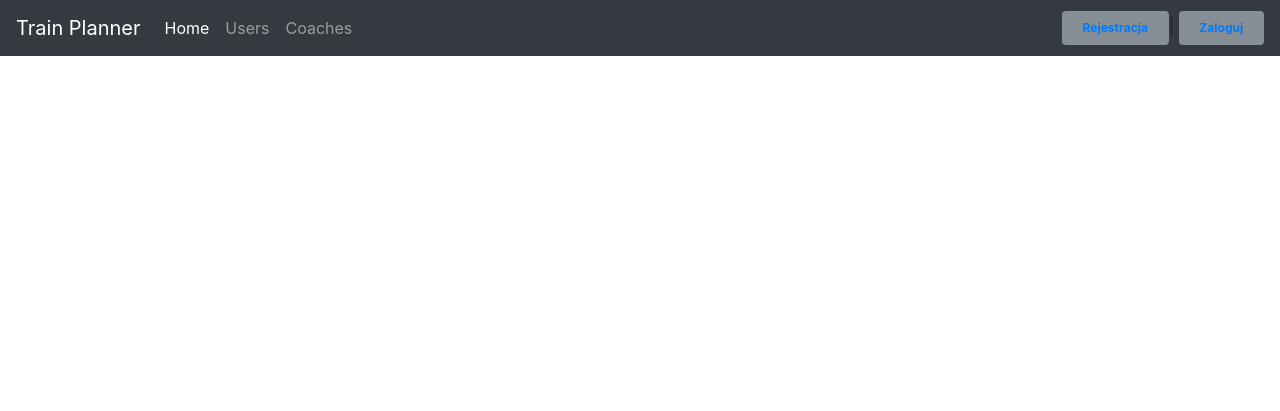
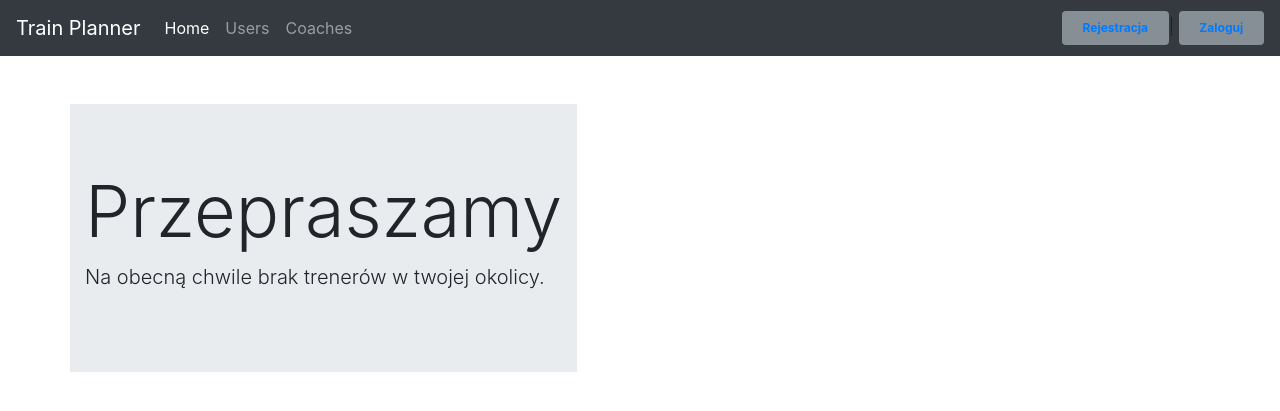
Before and after one commit to adriann1410/Trening-Planer, a Django app: page /coaches in a window 1280 px wide. Shown: the top 411 px of the page. Run offline with Django 3.2, Linux system fonts and the light colour scheme; some libraries are stand-ins or nearby versions.

Commit message:
No coaches alert

```diff
--- a/main/templates/coaches.html
+++ b/main/templates/coaches.html
@@ -3,6 +3,7 @@
 
 {% block content %}
 <div class = "container">
+    {% if coaches %}
     {% for coach in coaches %}
         <div class = "mt-4">
             <div class = "jumbotron">
@@ -31,5 +32,20 @@
             </div>
         </div>
     {% endfor %}
+    {% else %}
+
+        <br>
+        <br>
+            <div class="row">
+                <div class="col-md-4-offset-6">
+                    <div class="jumbotron jumbotron-fluid">
+                      <div class="container">
+                        <h1 class="display-3">Przepraszamy</h1>
+                        <p class="lead">Na obecną chwile brak trenerów w twojej okolicy.</p>
+                      </div>
+                    </div>
+                </div>
+            </div>
+    {% endif %}
 </div>
 {% endblock %}
```
